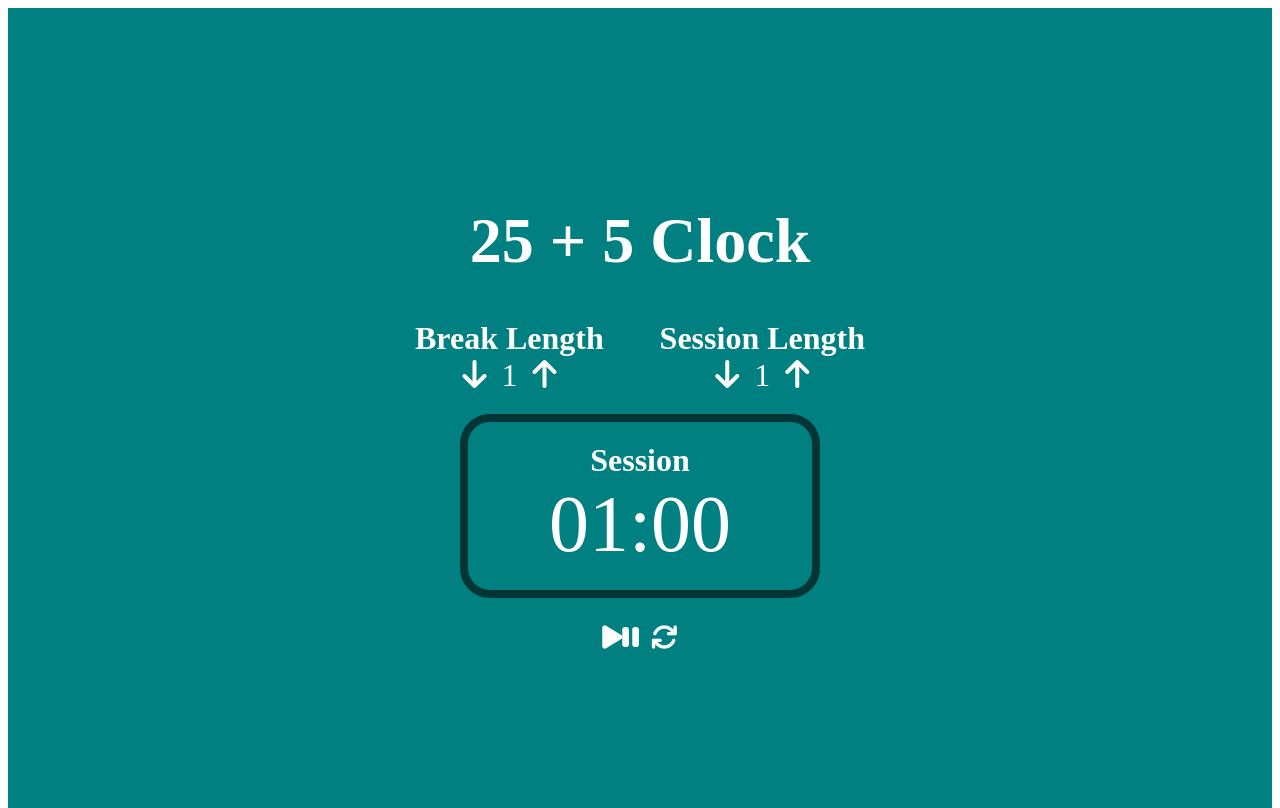
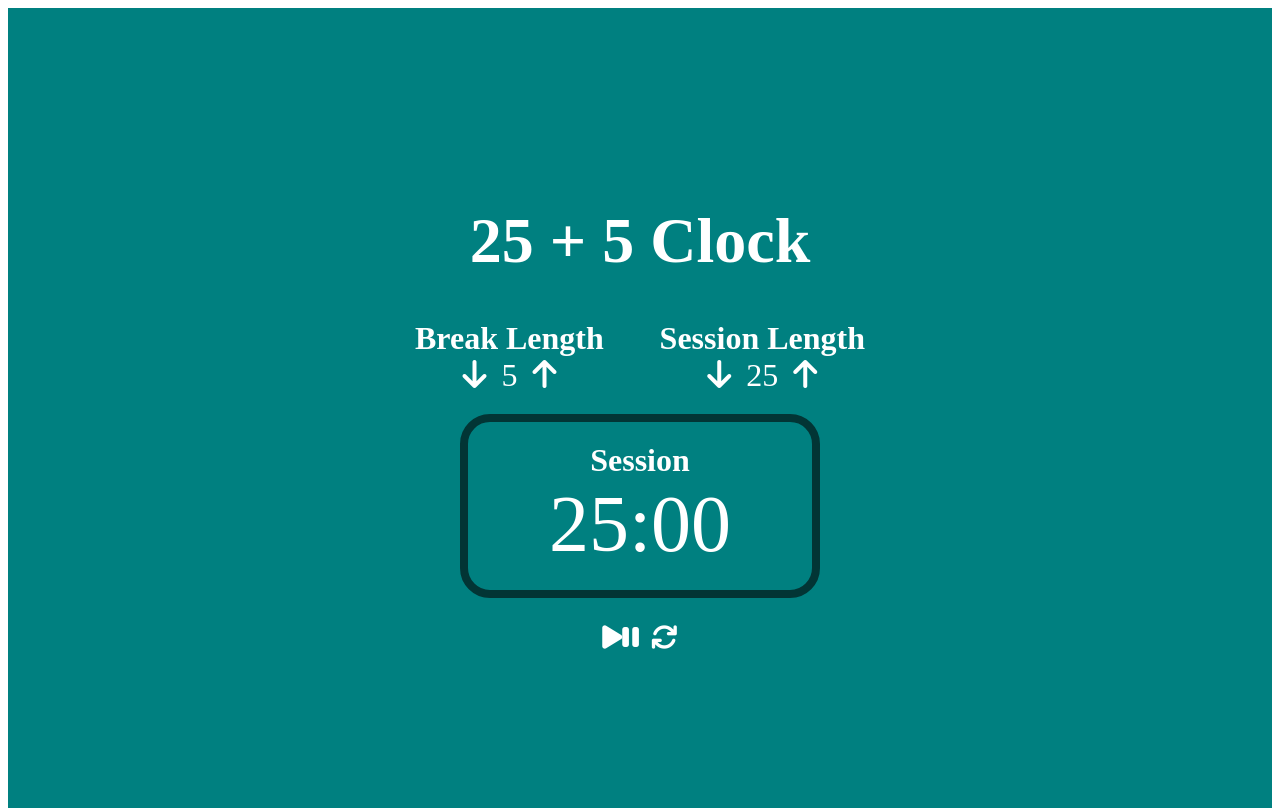
Before and after one commit to errami01/pomodoro-timer, a React (Create React App) app: page / in a window 1280 px wide. Built offline with nearby package versions, Linux system fonts and the light colour scheme.

Commit message:
fix all tests bugs

```diff
--- a/src/App.js
+++ b/src/App.js
@@ -1,11 +1,12 @@
-import './App.css';
-import { useState, useEffect, useRef} from 'react';
-import Params from './Params';
-const DEFAULT_SESSION = 1;
-const DEFAULT_BREAK = 1
+import './App.css'
+import { useState, useEffect, useRef} from 'react'
+import Params from './Params'
+
 function App() {
 // const [sessionDuration, setSessionDuration] = useState(1)
 // const [breakDuration , setBreakDuration] = useState(5)
+const DEFAULT_SESSION = 25
+const DEFAULT_BREAK = 5
 const [timer, setTimer] = useState({
   turn: 'session',
   sessionLength: DEFAULT_SESSION,
@@ -19,6 +20,7 @@ const secElement = useRef()
 const intervalId = useRef(null)
 const remainingTime = useRef(timer.sessionLength*60)
 const beep = useRef()
+const timerLabel = timer.turn==="session"? "Session":"Break"
 const displayedTimer = timer.turn === 'session'? timer.sessionLength<10? `0${timer.sessionLength}`: timer.sessionLength
                                                 : timer.breakLength<10? `0${timer.breakLength}`:timer.breakLength
 // console.log(minutesElement.current.innerHTML)
@@ -36,8 +38,11 @@ function handlePlayPauseClick(){
 
 }
 function handleResetClick(){
+  beep.current.pause()
+  beep.current.currentTime = 0
   setTimer(prev=>({
     ...prev,
+    turn: 'session',
     sessionLength: DEFAULT_SESSION,
     breakLength: DEFAULT_BREAK,
     play: false,
@@ -47,59 +52,81 @@ function handleResetClick(){
 }
 useEffect(()=>{
   // beep.current.play()
+  clearInterval(intervalId.current)
+  if(timer.sessionLength <0 ){
+    setTimer(prev=>({
+      ...prev,
+      sessionLength: 1
+    }))
+  }
   if(timer.turn === 'session') {
     remainingTime.current = timer.sessionLength*60
-    minutesElement.current.innerHTML = timer.sessionLength <10? `0${timer.sessionLength}`: timer.sessionLength
+    minutesElement.current.innerHTML = timer.sessionLength <10? `0${timer.sessionLength}:00`: timer.sessionLength+':00'
   }
   else {
     remainingTime.current = timer.breakLength*60
-    minutesElement.current.innerHTML = timer.breakLength <10? `0${timer.breakLength}`:timer.breakLength
+    minutesElement.current.innerHTML = timer.breakLength <10? `0${timer.breakLength}:00`: timer.breakLength+':00'
   }
-  secElement.current.innerHTML = "00"
-  clearInterval(intervalId.current)
+  // secElement.current.innerHTML = "00"
+
 
   intervalId.current = setInterval(()=>{
     if(timer.play){
-      if( remainingTime.current <= 0) {
+      if( remainingTime.current == 0) {
         beep.current.play()
-        clearInterval(intervalId.current)
         setTimer(prev=>({
           ...prev,
           turn: prev.turn==='session'? 'break':'session'
         }))
+        clearInterval(intervalId.current)
         return
     }
   remainingTime.current = remainingTime.current -1
   const minutes = Math.floor(remainingTime.current/60);
   const sec = remainingTime.current%60
-  minutesElement.current.innerHTML = minutes <10? `0${minutes}`: minutes
-  secElement.current.innerHTML = sec < 10 ? `0${sec}`:sec}
+  const minuteToDisplay = (minutes <10? `0${minutes}`: minutes)
+  const secToDisplay= (sec < 10 ? `0${sec}`:sec)
+  minutesElement.current.innerHTML = minuteToDisplay+`:`+secToDisplay
+  // minutesElement.current.innerHTML = minutes <10? `0${minutes}`: minutes
+  // secElement.current.innerHTML = sec < 10 ? `0${sec}`:sec
+}
 
-  },1000)
+  },100)
 },[timer.turn==='session'? timer.sessionLength:timer.breakLength,timer.turn,timer.reset])
 useEffect(()=>{
 
 
     clearInterval(intervalId.current)
+    if(timer.sessionLength <0 ){
+      setTimer(prev=>({
+        ...prev,
+        sessionLength: 1
+      }))
+    }
     intervalId.current = setInterval(()=>{
       if(timer.play){
         // clearInterval(intervalId.current)
-        if( remainingTime.current <= 0) {
+        if( remainingTime.current == 0) {
           beep.current.play()
-          clearInterval(intervalId.current)
           setTimer(prev=>({
             ...prev,
             turn: prev.turn==='session'? 'break':'session'
           }))
+          clearInterval(intervalId.current)
           return
       }
     remainingTime.current = remainingTime.current -1
     const minutes = Math.floor(remainingTime.current/60);
     const sec = remainingTime.current%60
-    minutesElement.current.innerHTML = minutes <10? `0${minutes}`: minutes
-    secElement.current.innerHTML = sec < 10 ? `0${sec}`:sec}
+    // minutesElement.current.innerHTML = minutes <10? `0${minutes}`: minutes
+    // secElement.current.innerHTML = sec < 10 ? `0${sec}`:sec
+    const minuteToDisplay = (minutes <10? `0${minutes}`: minutes)
+    const secToDisplay= (sec < 10 ? `0${sec}`:sec)
+    minutesElement.current.innerHTML = minuteToDisplay+`:`+secToDisplay
 
-    },1000)
+  }
+
+    },100)
 
 }, [timer.play])
 
@@ -130,20 +157,20 @@ useEffect(()=>{
       </div>
       <div className='timer-container-div'>
         <h4 id='timer-label' className='timer-label-h2'>
-          {timer.turn==="session"? "Session":'Break'}
+          {timerLabel}
         </h4>
         <div id="time-left" className='time-left'>
-          <span className='minutes' ref={minutesElement}>{displayedTimer}</span>
-          :
-          <span className='seconds' ref={secElement}>{'00'}</span>
+          <span className='minutes' ref={minutesElement}>{`${displayedTimer}:00`}</span>
+
+          {/* <span className='seconds' ref={secElement}>{'00'}</span> */}
         </div>
         </div>
           <div className='controle-panel'>
-           <button className='play-pause' onClick={handlePlayPauseClick}>
+           <button id="start_stop" className='play-pause' onClick={handlePlayPauseClick}>
               <i className="fa fa-play fa-2x"></i>
               <i className="fa fa-pause fa-2x"/>
             </button>
-           <button className='reset-btn' onClick={handleResetClick}><i className="fa fa-refresh fa-2x"></i></button>
+           <button id="reset" className='reset-btn' onClick={handleResetClick}><i className="fa fa-refresh fa-2x"></i></button>
            <audio ref={beep} id="beep" preload="auto" src="https://raw.githubusercontent.com/freeCodeCamp/cdn/master/build/testable-projects-fcc/audio/BeepSound.wav"></audio>
           </div>
 
```
